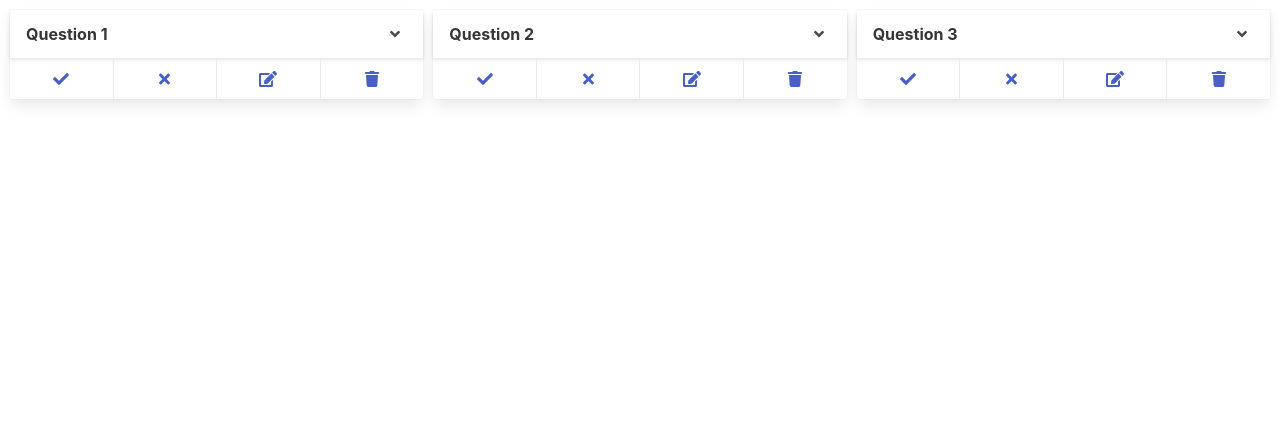
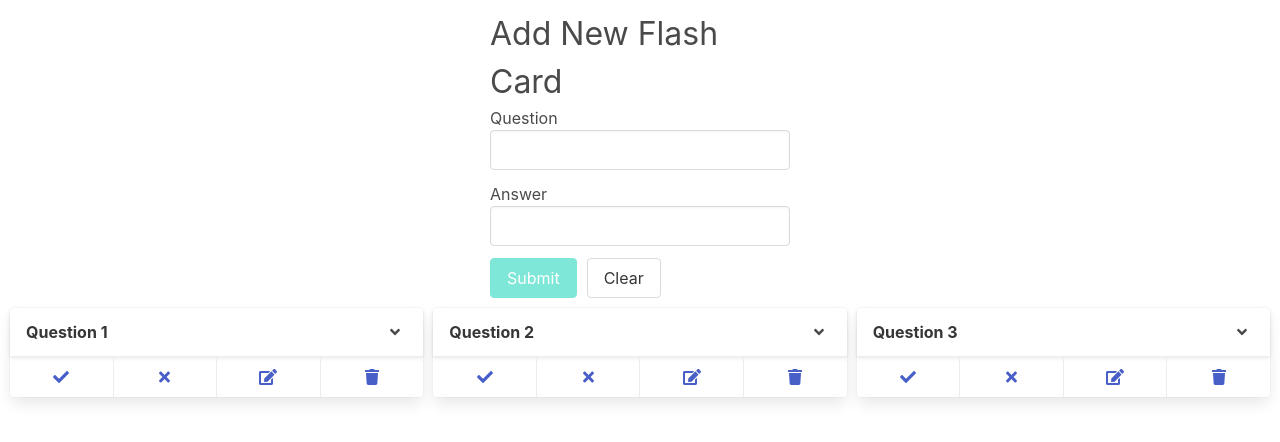
Before and after one commit to asharman/Angular-Flashcards, an Angular app: page / in a window 1280 px wide. Shown: the top 442 px of the page. Built offline with nearby package versions, Linux system fonts and the light colour scheme.

Commit message:
Feature: Add new flash cards

```diff
--- a/src/app/app.component.html
+++ b/src/app/app.component.html
@@ -1,3 +1,47 @@
+<form #flashForm="ngForm">
+  <h1 class="is-size-3">Add New Flash Card</h1>
+  <div class="field">
+    <label for="question">Question</label>
+    <div class="control">
+      <input
+        type="text"
+        id="question"
+        name="question"
+        required
+        class="input"
+        [(ngModel)]="flash.question"
+        #question="ngModel"
+        [ngClass]="{ 'is-danger': question.invalid && !question.pristine }"
+      />
+    </div>
+  </div>
+  <div class="field">
+    <label for="answer">Answer</label>
+    <div class="control">
+      <input
+        type="text"
+        id="answer"
+        name="answer"
+        required
+        class="input"
+        [(ngModel)]="flash.answer"
+        #answer="ngModel"
+        [ngClass]="{ 'is-danger': answer.invalid && !answer.pristine }"
+      />
+    </div>
+  </div>
+
+  <button
+    class="button is-primary"
+    type="submit"
+    (click)="handleSubmit()"
+    [disabled]="flashForm.status !== 'VALID'"
+  >
+    Submit
+  </button>
+  <button class="button clear-btn" (click)="handleClear()">Clear</button>
+</form>
+
 <div class="flashs">
   <app-flash
     *ngFor="let flash of flashs; trackBy: trackByFlashId"
--- a/src/app/app.component.scss
+++ b/src/app/app.component.scss
@@ -4,3 +4,12 @@
   gap: 10px;
   margin: 10px;
 }
+
+form {
+  margin: 10px auto;
+  width: 300px;
+
+  .clear-btn {
+    margin-left: 10px;
+  }
+}
--- a/src/app/app.component.ts
+++ b/src/app/app.component.ts
@@ -1,4 +1,6 @@
-import { Component } from '@angular/core';
+import { Component, ViewChild } from '@angular/core';
+import { NgForm } from '@angular/forms';
+
 import { IFlash } from './flash.model';
 
 @Component({
@@ -7,9 +9,18 @@
   styleUrls: ['./app.component.scss'],
 })
 export class AppComponent {
+  @ViewChild('flashForm', { static: true }) flashForm: NgForm;
   title = 'flashcards';
 
   currentIndex = 0;
+
+  flash: IFlash = {
+    question: '',
+    answer: '',
+    id: this.currentIndex++,
+    show: false,
+  };
+
   flashs: IFlash[] = [
     {
       question: 'Question 1',
@@ -53,4 +64,22 @@
     const flash = this.flashs.find((flash) => flash.id === id);
     flash.remembered = flag;
   }
+
+  handleSubmit(): void {
+    this.flashs.push({
+      id: this.currentIndex++,
+      ...this.flash,
+    });
+    this.handleClear();
+  }
+
+  handleClear(): void {
+    this.flash = {
+      question: '',
+      answer: '',
+      id: this.flash.id,
+      show: false,
+    };
+    this.flashForm.reset();
+  }
 }
```
Also changed, not shown: src/app/app.module.ts (+5 -10 lines).
